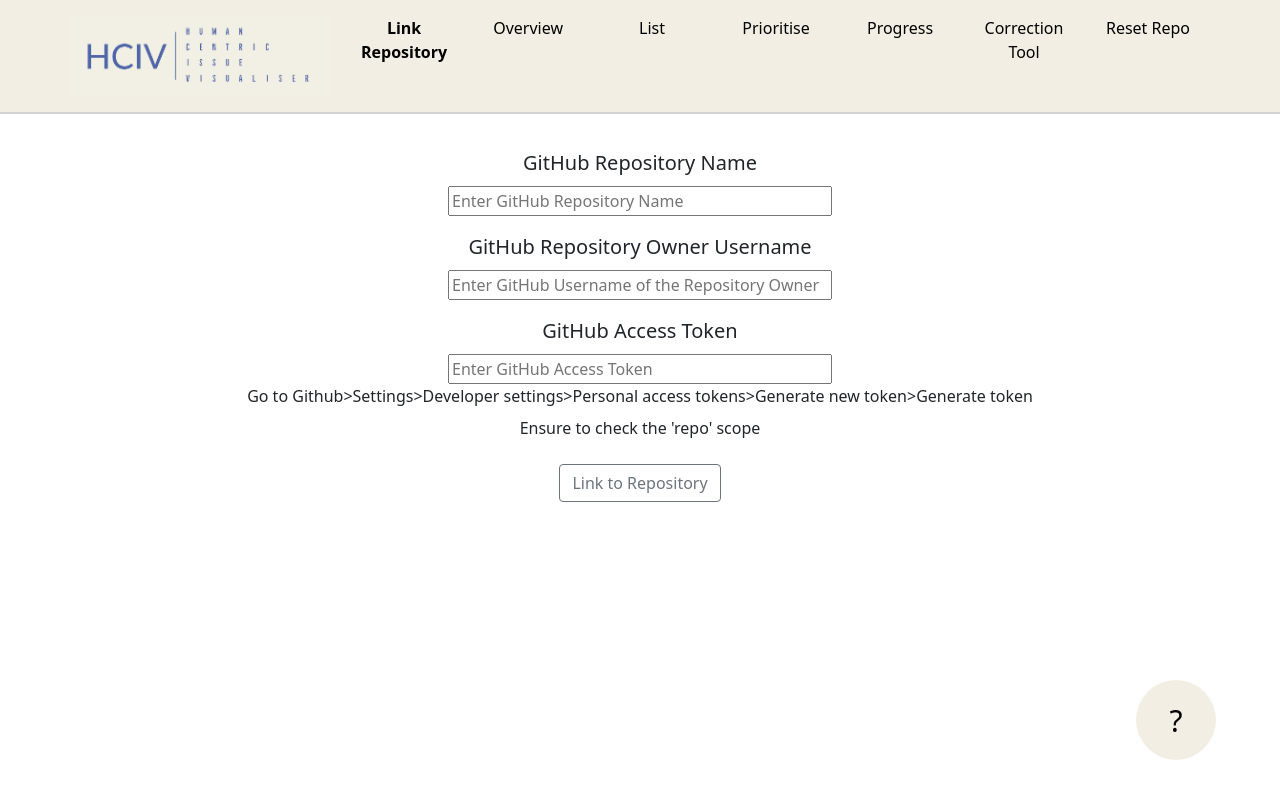
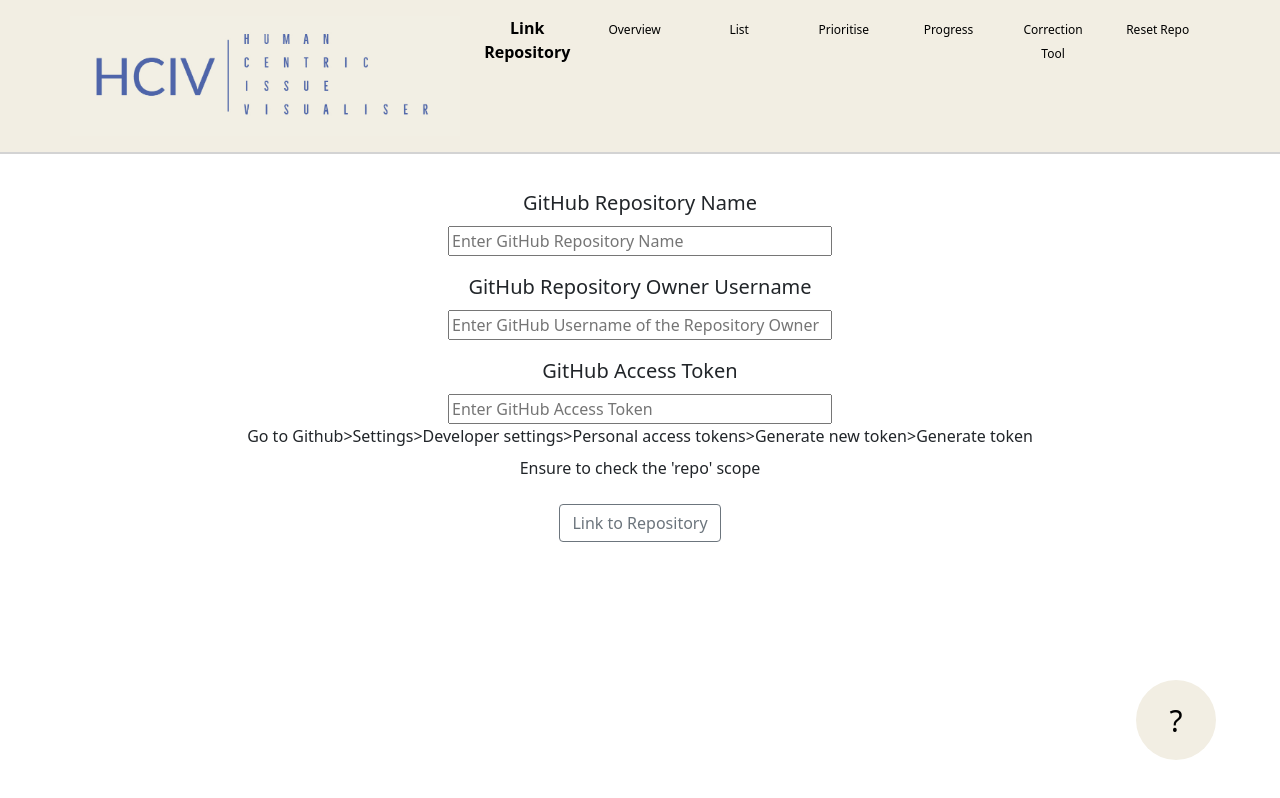
Before and after one commit to LiamTodd/human-centric-issue-visualiser, a React (Create React App) app: page / in a window 1280 px wide. Built offline with nearby package versions, Linux system fonts and the light colour scheme.

Commit message:
adjust navbar

```diff
--- a/src/components/NavbarComponent.js
+++ b/src/components/NavbarComponent.js
@@ -21,7 +21,7 @@ export default function NavbarComponent() {
       <Container style={{ paddingLeft: '0px' }}>
         <Row>
           <Col>
-            <img src={logo} style={{ height: '10vh' }}></img>
+            <img src={logo} style={{ height: '15vh' }}></img>
           </Col>
           <Col>
             <NavLink
@@ -38,7 +38,7 @@ export default function NavbarComponent() {
                   : {
                       textDecoration: 'none',
                       color: 'black',
-                      fontSize: '16px'
+                      fontSize: '12px'
                     }
               }
             >
@@ -59,7 +59,7 @@ export default function NavbarComponent() {
                   : {
                       textDecoration: 'none',
                       color: 'black',
-                      fontSize: '16px'
+                      fontSize: '12px'
                     }
               }
             >
@@ -80,7 +80,7 @@ export default function NavbarComponent() {
                   : {
                       textDecoration: 'none',
                       color: 'black',
-                      fontSize: '16px'
+                      fontSize: '12px'
                     }
               }
             >
@@ -101,7 +101,7 @@ export default function NavbarComponent() {
                   : {
                       textDecoration: 'none',
                       color: 'black',
-                      fontSize: '16px'
+                      fontSize: '12px'
                     }
               }
             >
@@ -122,7 +122,7 @@ export default function NavbarComponent() {
                   : {
                       textDecoration: 'none',
                       color: 'black',
-                      fontSize: '16px'
+                      fontSize: '12px'
                     }
               }
             >
@@ -143,7 +143,7 @@ export default function NavbarComponent() {
                   : {
                       textDecoration: 'none',
                       color: 'black',
-                      fontSize: '16px'
+                      fontSize: '12px'
                     }
               }
             >
@@ -164,7 +164,7 @@ export default function NavbarComponent() {
                   : {
                       textDecoration: 'none',
                       color: 'black',
-                      fontSize: '16px'
+                      fontSize: '12px'
                     }
               }
             >
```
